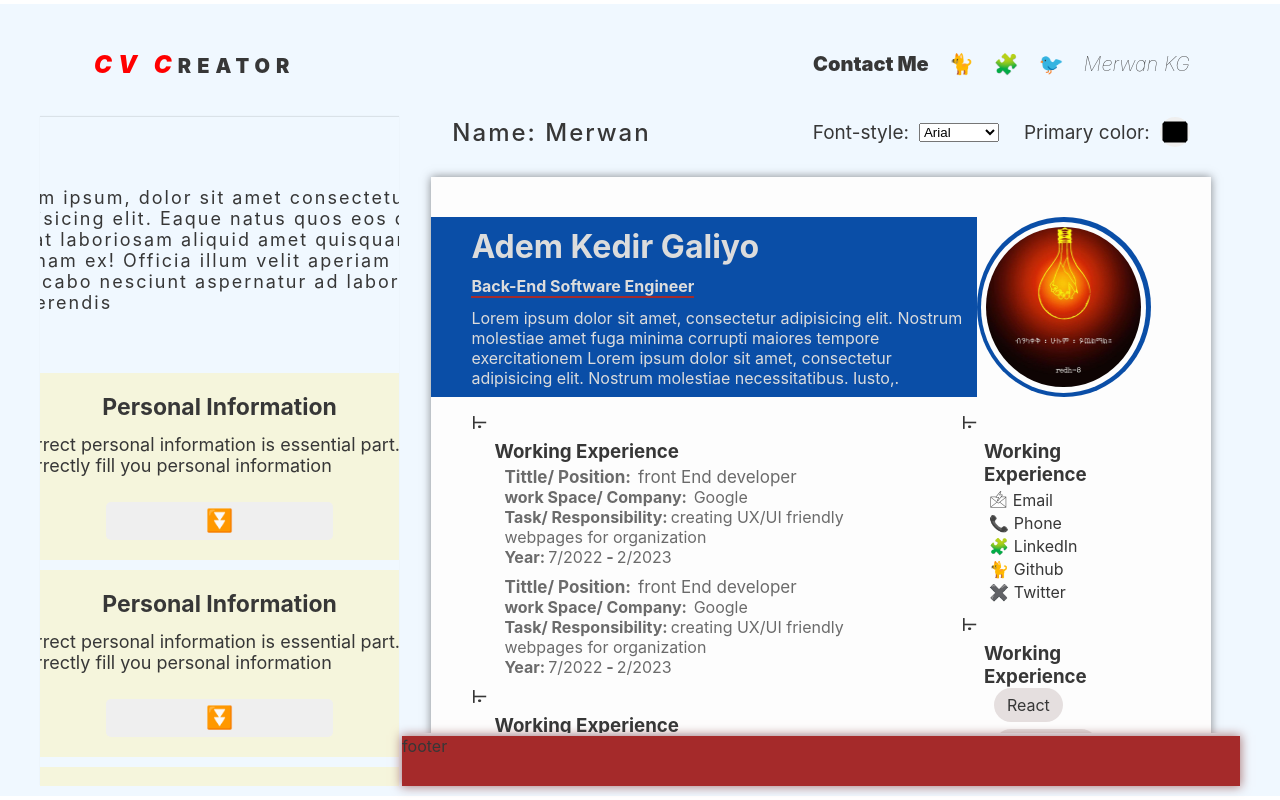
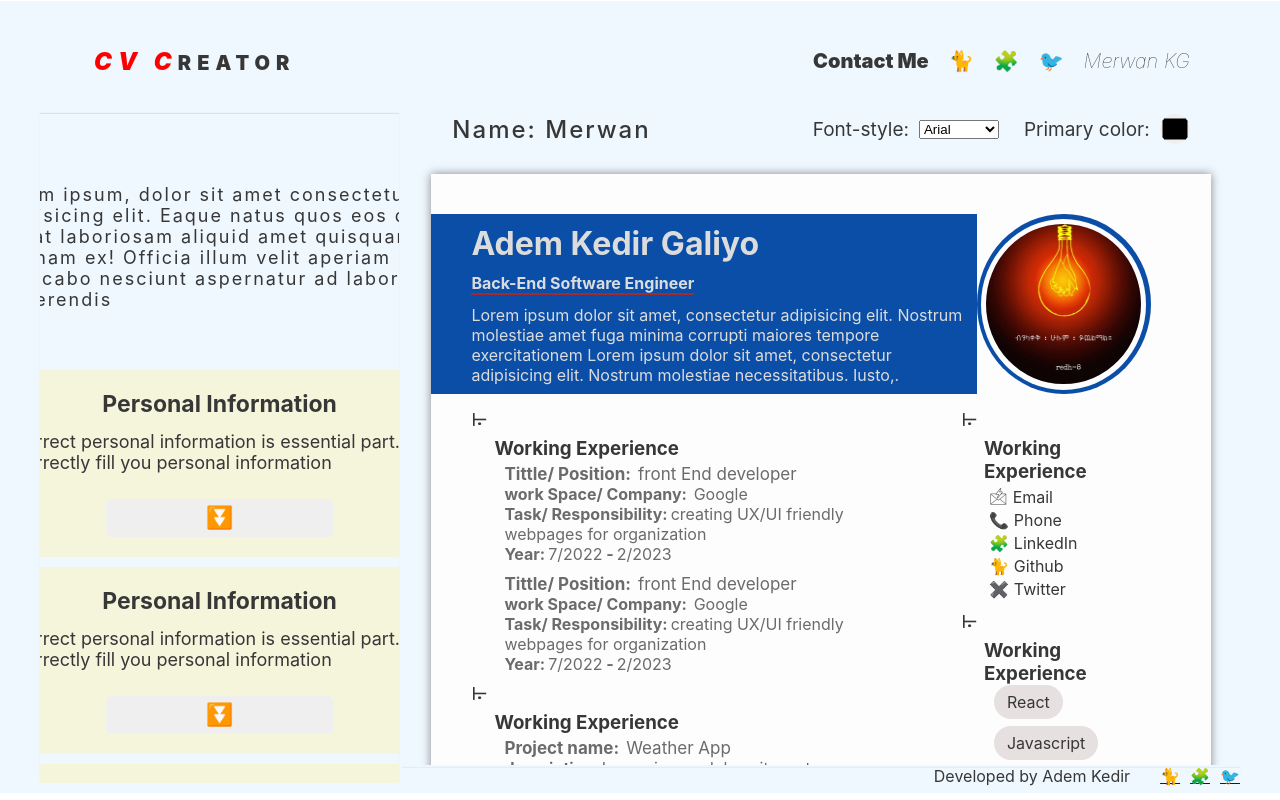
Before and after one commit to marwanGA09/Cv-project, a React (Vite) app: page / in a window 1280 px wide. Built offline with nearby package versions, Linux system fonts and the light colour scheme.

Commit message:
style footer

```diff
--- a/src/App.jsx
+++ b/src/App.jsx
@@ -94,7 +94,15 @@ function CvContainer({ children }) {
   );
 }
 function Footer({ children }) {
-  return <div className="footer">footer </div>;
+  return (
+    <div className="footer">
+      {' '}
+      <p>Developed by Adem Kedir </p>{' '}
+      <div>
+        <a href="#">🐈</a> <a href="#">🧩</a> <a href="#">🐦</a>
+      </div>
+    </div>
+  );
 }
 
 function TopCvContainer({ children }) {
--- a/src/index.scss
+++ b/src/index.scss
@@ -32,18 +32,15 @@ body {
 }
 
 .App {
-  margin: 0.4rem auto;
+  margin: 0.1rem auto;
   padding: 1rem 4rem;
   background-color: #f0f8ff;
   max-width: 190rem;
   height: 99vh;
   display: grid;
   grid-template-columns: 3fr 7fr;
-  grid-template-rows: 10rem 1fr 5rem;
+  grid-template-rows: 10rem 1fr 1.5rem;
   gap: 0.3rem;
-  .footer {
-    box-shadow: 0 0 1rem 0.1rem rgb(173, 125, 125);
-  }
 
   .side-bar,
   .cv-container {
@@ -230,7 +227,7 @@ body {
   display: flex;
   flex-direction: column;
   gap: 2rem;
-
+  margin-bottom: 2rem;
   &__header {
     display: flex;
     justify-content: space-between;
@@ -424,8 +421,15 @@ body {
 
 // FOOTER STYLE
 .footer {
-  // rule
-  background-color: brown;
+  box-shadow: 0 -1px 1px 0 #dceeff;
+  // padding-top: 0.5rem;
+  @include flex();
+  justify-content: end;
+  gap: 3rem;
+  div {
+    @include flex();
+    gap: 1rem;
+  }
 }
 
 // UN USED ANIMATION
```
